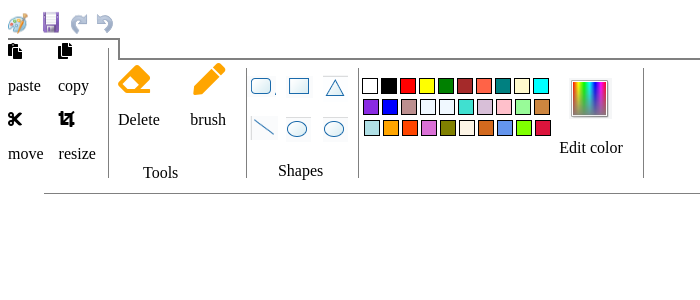
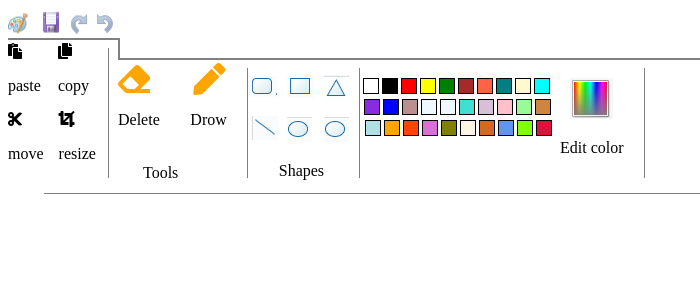
Before and after one commit to OmarKhairat/Paint, an Angular app in the folder Front/: page / in a window 1280 px wide. Shown: the top 300 px of the page, without its empty margins (0-700 px from the left). Built offline with nearby package versions, Linux system fonts and the light colour scheme.

Commit message:
return drow

```diff
--- a/Front/src/app/app.component.html
+++ b/Front/src/app/app.component.html
@@ -43,7 +43,7 @@
 
        </div>
           <div> <i class="fas fa-pen fa-2x" style="color:orange; margin-top: 5px; margin-left: 15px;" ></i>
-          <p style="margin-left: 12px;">brush</p>
+          <p style="margin-left: 12px;">Drow</p>
 
        </div>
        <div class="section5" style="margin-left: 20px;">
```
